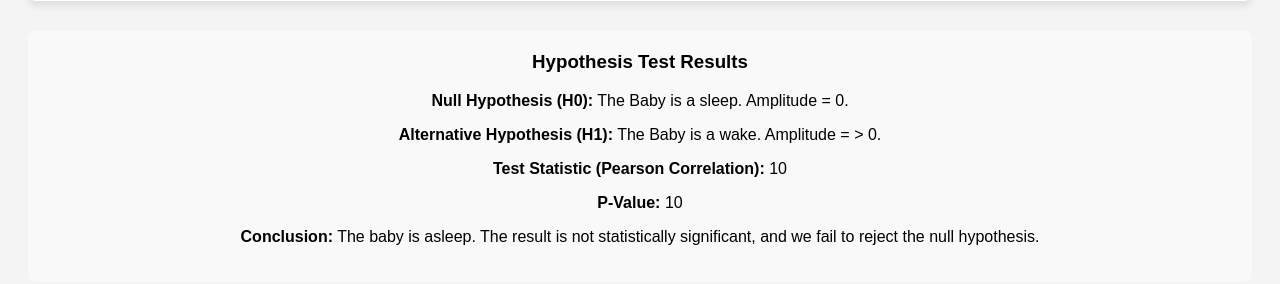
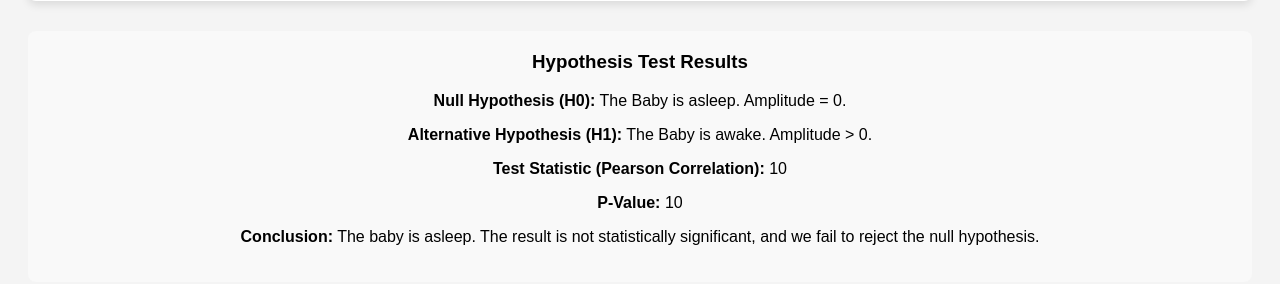
Before and after one commit to KarelExiled/Babyfoon, a Flask app: template templates/index.html in a window 1280 px wide. Shown: the part 892-1176 px from the top of the page. Run offline with Flask 2, Linux system fonts and the light colour scheme; the template is opened without the code that fills it: most values are stand-ins (such as "Sample title", 1, 10 or a date in 2020).

Commit message:
Update index.html

```diff
--- a/templates/index.html
+++ b/templates/index.html
@@ -110,11 +110,11 @@
         <!-- Hypothesis Test Results -->
         <div class="hypothesis-test">
             <h3>Hypothesis Test Results</h3>
-            <p><strong>Null Hypothesis (H0):</strong> The Baby is a sleep. Amplitude = 0.</p>
-            <p><strong>Alternative Hypothesis (H1):</strong> The Baby is a wake. Amplitude = > 0.</p>
+            <p><strong>Null Hypothesis (H0):</strong> The Baby is asleep. Amplitude = 0.</p>
+            <p><strong>Alternative Hypothesis (H1):</strong> The Baby is awake. Amplitude > 0.</p>
             <p><strong>Test Statistic (Pearson Correlation):</strong> {{ correlation_sleep_wake_up | round(2) }}</p>
-            <p><strong>P-Value:</strong> <span>{{ p_value | round(4) }}</span></p>
-            <p><strong>Conclusion:</strong> {% if p_value < 0.05 %} The baby awake. The result is statistically significant, and we reject the null hypothesis.{% else %} The baby is asleep. The result is not statistically significant, and we fail to reject the null hypothesis.{% endif %}</p>
+            <p><strong>P-Value:</strong> <span>{{ received_events[-1].p_value | round(4) }}</span></p>
+            <p><strong>Conclusion:</strong> {% if received_events[-1].p_value < 0.05 %} The baby is awake. The result is statistically significant, and we reject the null hypothesis.{% else %} The baby is asleep. The result is not statistically significant, and we fail to reject the null hypothesis.{% endif %}</p>
         </div>
 
         <!-- Latest Received Event -->
```
